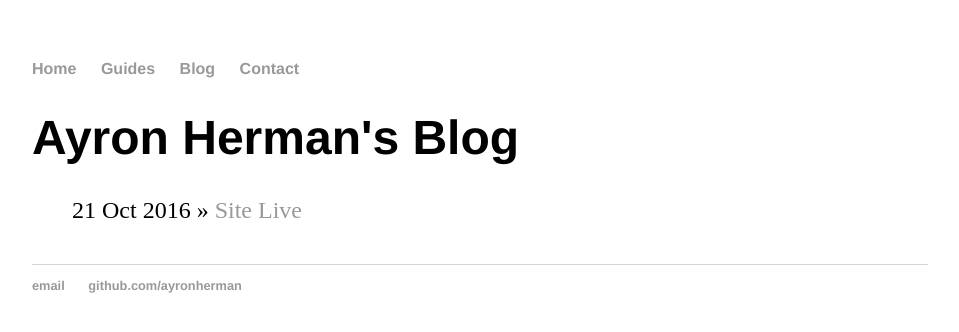
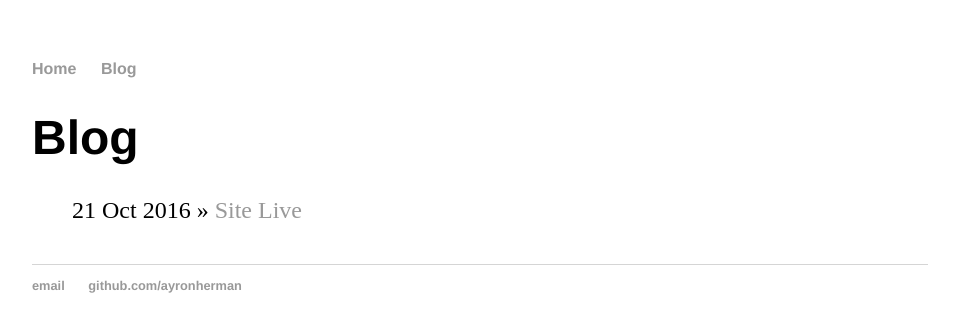
Before and after one commit to ayronherman/ayronherman.github.io, a Jekyll site: the page built from blog/index.html, in a window 1280 px wide. Shown: the top 332 px of the page, without its empty margins (160-1119 px from the left). Built offline with Jekyll 4.4.1, drawn with Linux system fonts in a browser that asks for light colours.

Commit message:
Added some includes

```diff
--- /dev/null
+++ b/_includes/footer.html
@@ -0,0 +1,6 @@
+<footer>
+    <ul>
+        <li><a href="mailto:ayronherman@gmail.com">email</a></li>
+        <li><a href="https://github.com/ayronherman">github.com/ayronherman</a></li>
+  </ul>
+</footer>
--- /dev/null
+++ b/_includes/head.html
@@ -0,0 +1,7 @@
+<head>
+  <title>{{ page.title }}</title>
+  <!-- link to main stylesheet -->
+  <link rel="stylesheet" type="text/css" href="/css/main.css">
+  <!-- google analytics -->
+  {% include analytics.html %}
+</head>
--- /dev/null
+++ b/_includes/nav.html
@@ -0,0 +1,6 @@
+<nav>
+    <ul>
+        <li><a href="/">Home</a></li>
+        <li><a href="/blog">Blog</a></li>
+    </ul>
+</nav>
--- a/_layouts/default.html
+++ b/_layouts/default.html
@@ -1,31 +1,13 @@
 <!DOCTYPE html>
 	<html>
-		<head>
-			<title>{{ page.title }}</title>
-			<!-- link to main stylesheet -->
-			<link rel="stylesheet" type="text/css" href="/css/main.css">
-			<!-- google analytics -->
-			{% include analytics.html %}
-		</head>
+		{% include head.html %}
 		<body>
-			<nav>
-	    		<ul>
-	        		<li><a href="/">Home</a></li>
-		        	<li><a href="/guides">Guides</a></li>
-	        		<li><a href="/blog">Blog</a></li>
-	        		<li><a href="/contact">Contact</a></li>
-	    		</ul>
-			</nav>
+			{% include nav.html %}
 			<div class="container">
 
 			{{ content }}
 
-			</div><!-- /.container -->
-			<footer>
-	    		<ul>
-	        		<li><a href="mailto:ayronherman@gmail.com">email</a></li>
-	        		<li><a href="https://github.com/ayronherman">github.com/ayronherman</a></li>
-				</ul>
-			</footer>
+			</div>
+			{% include footer.html %}
 		</body>
 	</html>
--- a/blog/index.html
+++ b/blog/index.html
@@ -1,6 +1,6 @@
 ---
 layout: default
-title: Ayron Herman's Blog
+title: Blog
 ---
 	<h1>{{ page.title }}</h1>
 	<ul class="posts">
```
